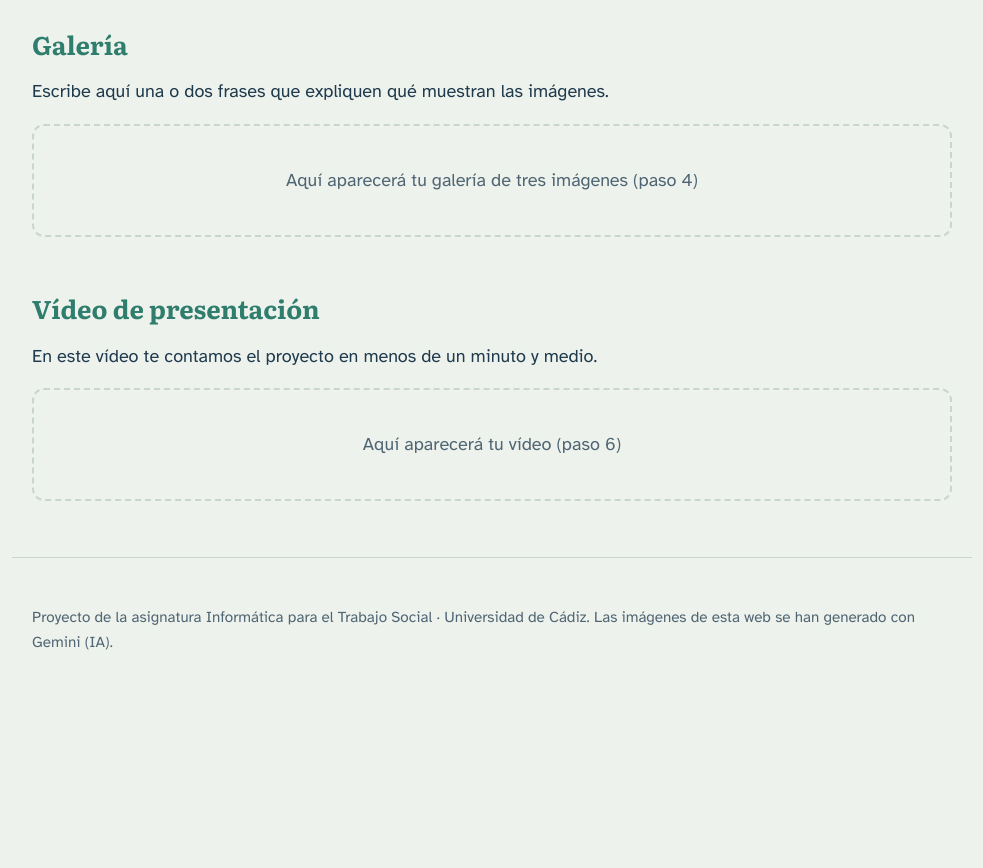
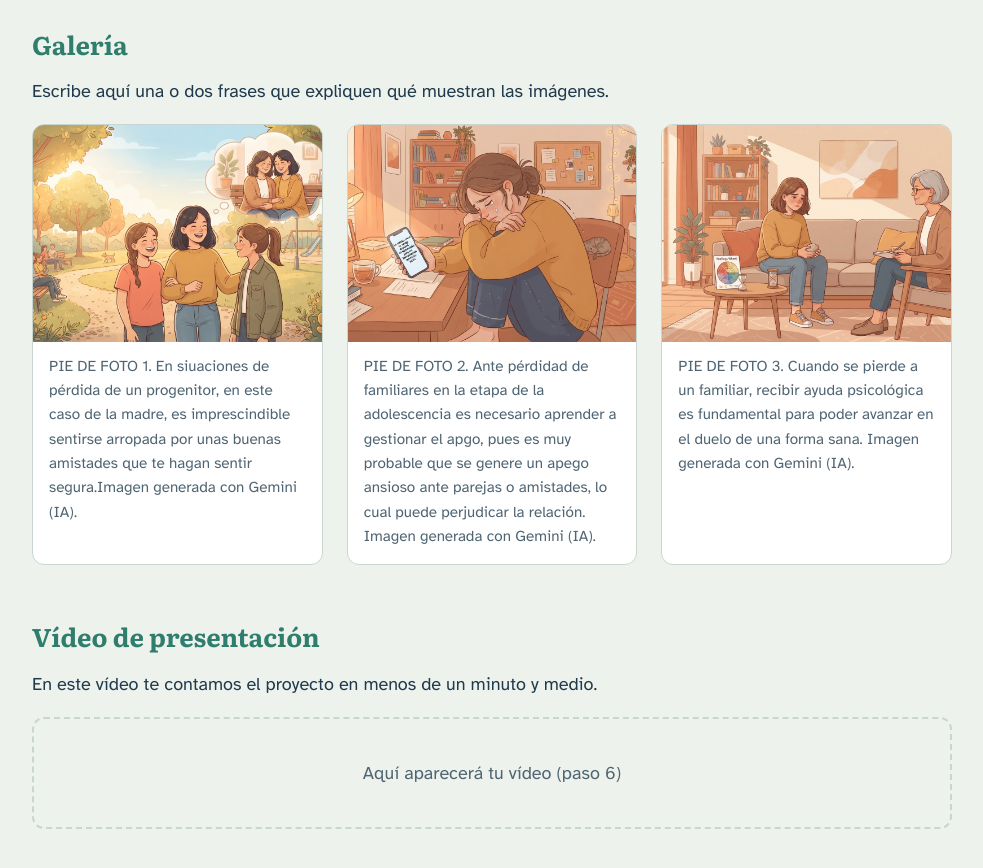
Before and after one commit to martapavon6-hash/practica-imagenes-video, a plain HTML site: page index.html in a window 1280 px wide. Shown: the part 940-1808 px from the top of the page, without its empty margins (148-1131 px from the left). Before the commit the page ends 1657 px from the top, so only its background shows below. Drawn offline with Linux system fonts and the light colour scheme.

Commit message:
Añado galeria

```diff
--- a/index.html
+++ b/index.html
@@ -163,6 +163,20 @@
 
       <div class="zona" data-aviso="Aquí aparecerá tu galería de tres imágenes (paso 4)">
         <!-- PASO 4: GALERÍA ============================= INICIO -->
+<div class="galeria">
+  <figure>
+    <img src="img/galeria1.jpg" alt="Una joven adolescente se encuentra en el parque de su barrio con sus amigas para despejarse sobre la situación del fallecimiento de su madre, aún así su mente no puede dejar ni 1 segundo en pensar en lo ocurrido. 1">
+    <figcaption>PIE DE FOTO 1.  En siuaciones de pérdida de un progenitor, en este caso de la madre, es imprescindible sentirse arropada por unas buenas amistades que te hagan sentir segura.Imagen generada con Gemini (IA).</figcaption>
+  </figure>
+  <figure>
+    <img src="img/galeria2.jpg" alt="Una joven adolescente está sentada en el escritorio de su cuarto llorando desconsoladamente debido a que se pareja acaba de cortar la relación que tenía con ella">
+    <figcaption>PIE DE FOTO 2. Ante pérdidad de familiares en la etapa de la adolescencia es necesario aprender a gestionar el apgo, pues es muy probable que se genere un apego ansioso ante parejas o amistades, lo cual puede perjudicar la relación. Imagen generada con Gemini (IA).</figcaption>
+  </figure>
+  <figure>
+    <img src="img/galeria3.jpg" alt="Una jóven adolescente se encuentra en la consultra de una psicóloga para poder hablar y expresar lo que siente ante la pérdida de su madre, y a la vez tambiñen le pide consejos sobre cómo gestionar el apego ansioso que ha generado. ">
+    <figcaption>PIE DE FOTO 3. Cuando se pierde a un familiar, recibir ayuda psicológica es fundamental para poder avanzar en el duelo de una forma sana. Imagen generada con Gemini (IA).</figcaption>
+  </figure>
+</div>
 
         <!-- PASO 4: GALERÍA ================================ FIN -->
       </div>
```
